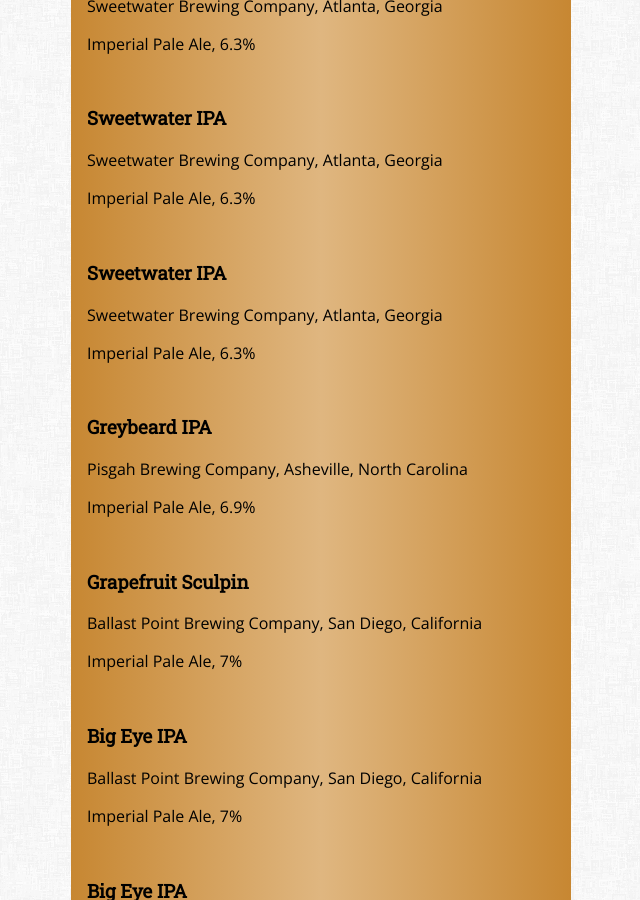
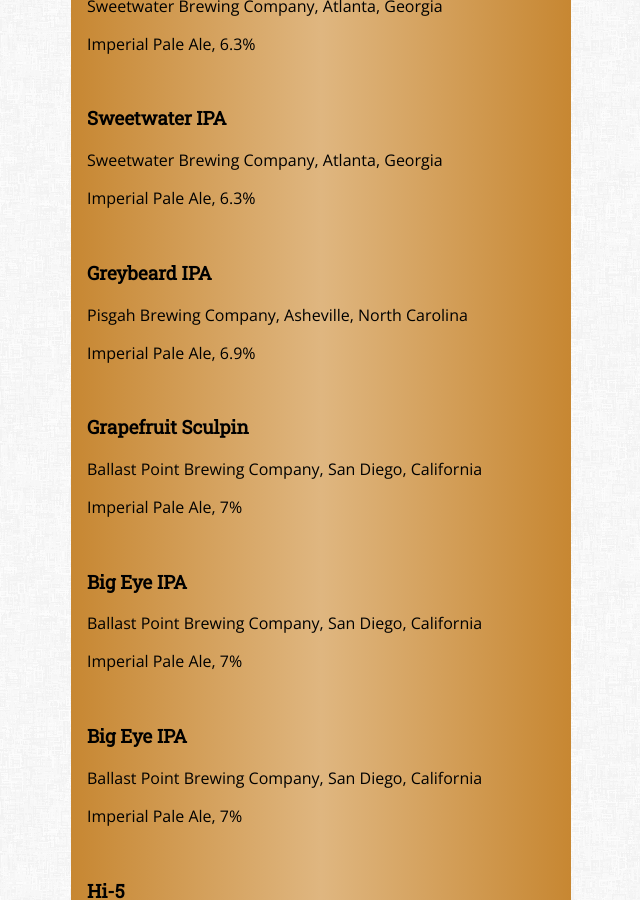
Before and after one commit to rhewitt22/beer-run, a Jekyll site: the page built from beers/index.html, in a window 1280 px wide and 900 px high, scrolled down 711 px. Shown: the whole window, without its empty margins (319-959 px from the left). Built offline with Jekyll 4.4.1, drawn with Linux system fonts in a browser that asks for light colours; nearby versions of some CDN libraries.

Commit message:
Updated beer.yml

```diff
--- a/_data/beer.yml
+++ b/_data/beer.yml
@@ -1,6 +1,3 @@
-- date: 5/19/15
-  name: Sweetwater IPA
-
 - date: 5/19/15
   name: Sweetwater IPA
 
```
